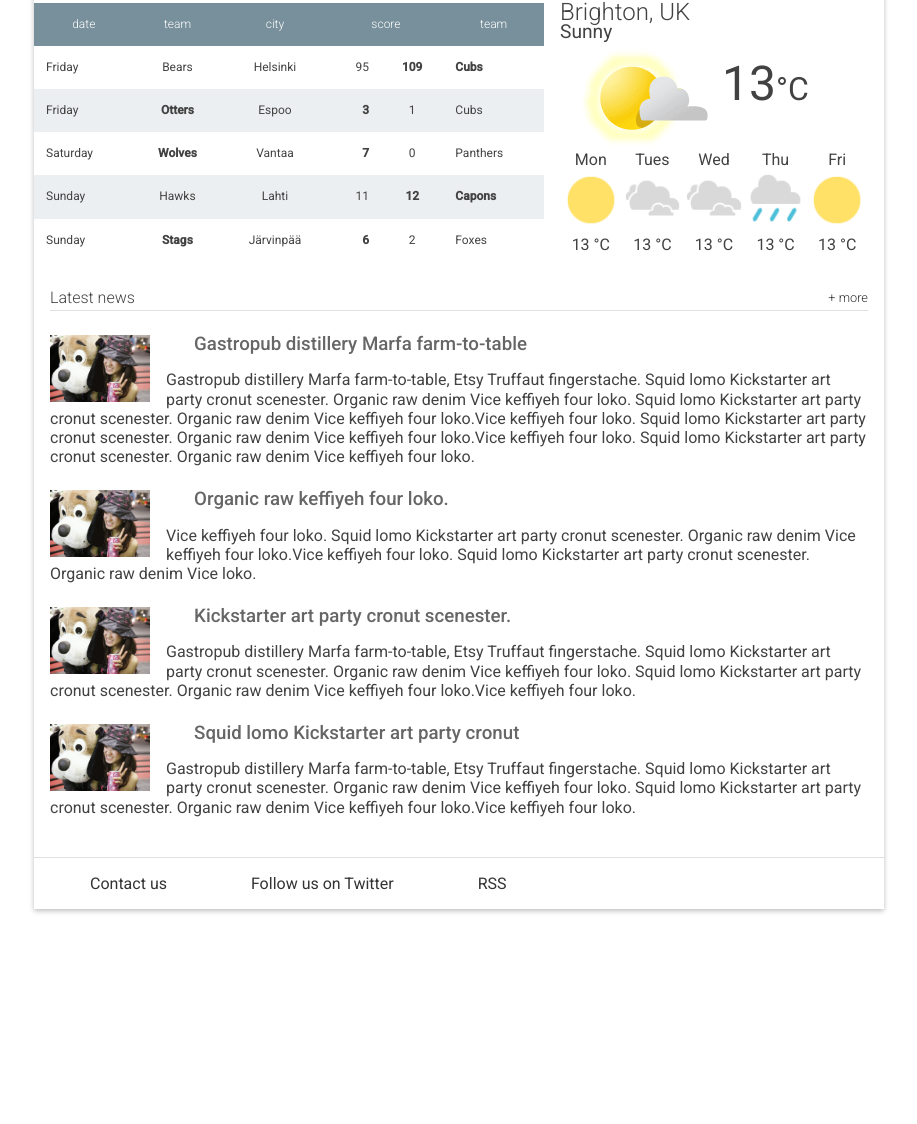
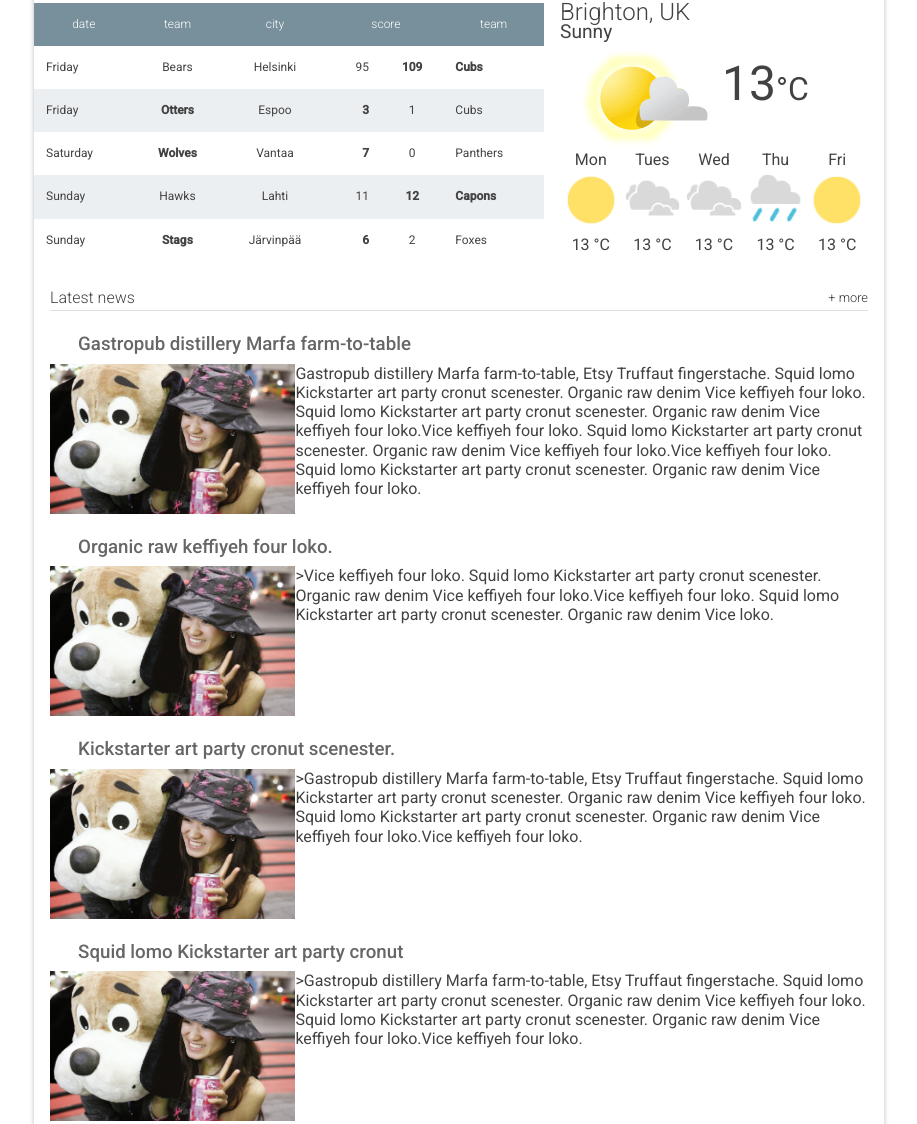
Before and after one commit to aceisScope/playground, a plain HTML site: page HomeTownApp/index.html in a window 1280 px wide. Shown: the part 512-1636 px from the top of the page, without its empty margins (181-1098 px from the left). Before the commit the page ends 1429 px from the top, so only its background shows below. Drawn offline with Linux system fonts and the light colour scheme.

Commit message:
use flex for snippet

```diff
--- a/HomeTownApp/index.html
+++ b/HomeTownApp/index.html
@@ -156,27 +156,27 @@
             <li class="snippet">
               <img class="snippet__thumbnail" src="images/dog.jpg" alt="picture of a girl with a large, stuffed dog toy">
               <h3 class="snippet__title"><a href="#">Gastropub distillery Marfa farm-to-table</a></h3>
-              <p>Gastropub distillery Marfa farm-to-table, Etsy Truffaut fingerstache.
+              <p class="snippet__content">Gastropub distillery Marfa farm-to-table, Etsy Truffaut fingerstache.
               Squid lomo Kickstarter art party cronut scenester. Organic raw denim Vice keffiyeh four loko. Squid lomo Kickstarter art party cronut scenester. Organic raw denim Vice keffiyeh four loko.Vice keffiyeh four loko. Squid lomo Kickstarter art party cronut scenester. Organic raw denim Vice keffiyeh four loko.Vice keffiyeh four loko. Squid lomo Kickstarter art party cronut scenester. Organic raw denim Vice keffiyeh four loko.
               </p>
             </li>
             <li class="snippet">
               <img class="snippet__thumbnail" src="images/dog.jpg" alt="picture of a girl with a large, stuffed dog toy">
               <h3 class="snippet__title"><a href="#">Organic raw keffiyeh four loko.</a></h3>
-              <p>Vice keffiyeh four loko. Squid lomo Kickstarter art party cronut scenester. Organic raw denim Vice keffiyeh four loko.Vice keffiyeh four loko. Squid lomo Kickstarter art party cronut scenester. Organic raw denim Vice loko.
+              <p class="snippet__content">>Vice keffiyeh four loko. Squid lomo Kickstarter art party cronut scenester. Organic raw denim Vice keffiyeh four loko.Vice keffiyeh four loko. Squid lomo Kickstarter art party cronut scenester. Organic raw denim Vice loko.
               </p>
             </li>
             <li class="snippet">
               <img class="snippet__thumbnail" src="images/dog.jpg" alt="picture of a girl with a large, stuffed dog toy">
               <h3 class="snippet__title"><a href="#">Kickstarter art party cronut scenester.</a></h3>
-              <p>Gastropub distillery Marfa farm-to-table, Etsy Truffaut fingerstache.
+              <p class="snippet__content">>Gastropub distillery Marfa farm-to-table, Etsy Truffaut fingerstache.
               Squid lomo Kickstarter art party cronut scenester. Organic raw denim Vice keffiyeh four loko. Squid lomo Kickstarter art party cronut scenester. Organic raw denim Vice keffiyeh four loko.Vice keffiyeh four loko.
               </p>
             </li>
             <li class="snippet">
               <img class="snippet__thumbnail" src="images/dog.jpg" alt="picture of a girl with a large, stuffed dog toy">
               <h3 class="snippet__title"><a href="#">Squid lomo Kickstarter art party cronut </a></h3>
-              <p>Gastropub distillery Marfa farm-to-table, Etsy Truffaut fingerstache.
+              <p class="snippet__content">>Gastropub distillery Marfa farm-to-table, Etsy Truffaut fingerstache.
               Squid lomo Kickstarter art party cronut scenester. Organic raw denim Vice keffiyeh four loko. Squid lomo Kickstarter art party cronut scenester. Organic raw denim Vice keffiyeh four loko.Vice keffiyeh four loko.
               </p>
             </li>
--- a/HomeTownApp/main.css
+++ b/HomeTownApp/main.css
@@ -320,6 +320,7 @@ main {
  */
 
 .recent-news {
+  flex-grow: 1;
   clear: both;
   padding: 1em;
 }
--- a/HomeTownApp/minor.css
+++ b/HomeTownApp/minor.css
@@ -1,6 +1,48 @@
 body {
   font-size: 16px;
   line-height: 1.2em;
+}
+
+.snippet {
+    display: flex;
+    flex-wrap: wrap;
+}
+
+.snippet__title {
+  order: 0;
+  width: 100%;
+  margin: 0 0 0.5em;
+}
+
+.snippet__thumbnail {
+  order: 1;
+  width: 30%;
+  margin: 0;
+}
+
+.snippet__thumbnail > img {
+  width: 100%;
+}
+
+.snippet__content {
+  order: 2;
+  width: 70%;
+  margin: 0;
+  overflow: hidden;
+  display: -webkit-box;
+  -webkit-box-orient: vertical;
+  text-overflow: ellipsis;
+}
+
+@media screen and (max-width: 450px) {
+  .snippet__thumbnail {
+    display: none;
+  }
+
+  .snippet__content {
+    width: 100%;
+    padding: 0;
+  }
 }
 
 @media screen and (max-width: 550px) {
@@ -11,6 +53,13 @@ body {
   }
 }
 
+@media screen and (min-width: 451px) {
+  .snippet__thumbnail {
+    height: 150px;
+    margin-right: 0;
+  }
+}
+
 @media screen and (min-width: 700px) {
   .scores__table {
     font-size: 12px;
```
